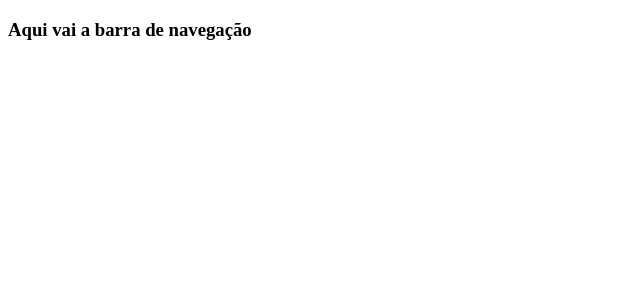
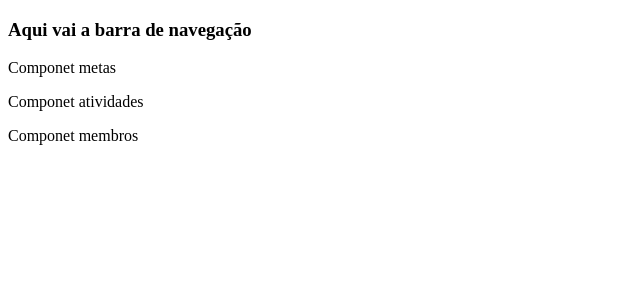
Before and after one commit to BeatrixFox/react-habits-super-devs, a React (Create React App) app: page /group in a window 1280 px wide. Shown: the top 300 px of the page, without its empty margins (0-640 px from the left). Built offline with nearby package versions, Linux system fonts and the light colour scheme.

Commit message:
feat(group): created page for group selected

```diff
--- /dev/null
+++ b/src/pages/Group/index.jsx
@@ -0,0 +1,11 @@
+import { Container } from "./style";
+
+export const Group = () => {
+  return (
+    <>
+      <p>Componet metas</p>
+      <p>Componet atividades</p>
+      <p>Componet membros</p>
+    </>
+  );
+};
--- /dev/null
+++ b/src/pages/Group/style.js
@@ -0,0 +1,5 @@
+import styled from "styled-components";
+
+export const Container = styled.div`
+  background-color: yellow;
+`;
--- a/src/routes/index.jsx
+++ b/src/routes/index.jsx
@@ -1,5 +1,6 @@
 import { Switch, Route } from "react-router-dom";
 import { Dashboard } from "../pages/Dashboard";
+import { Group } from "../pages/Group";
 export const Routes = () => {
   return (
     <>
@@ -26,6 +27,10 @@ export const Routes = () => {
         <Route path="/my_groups">
           <h1>Grupos do usuário</h1>
         </Route>
+        <Route path="/group">
+          {/* aqui vai mudar para :id */}
+          <Group />
+        </Route>
         <Route path="/goals">
           <h1>Metas</h1>
         </Route>
```
Also changed, not shown: src/assets/img/group.png (added).
